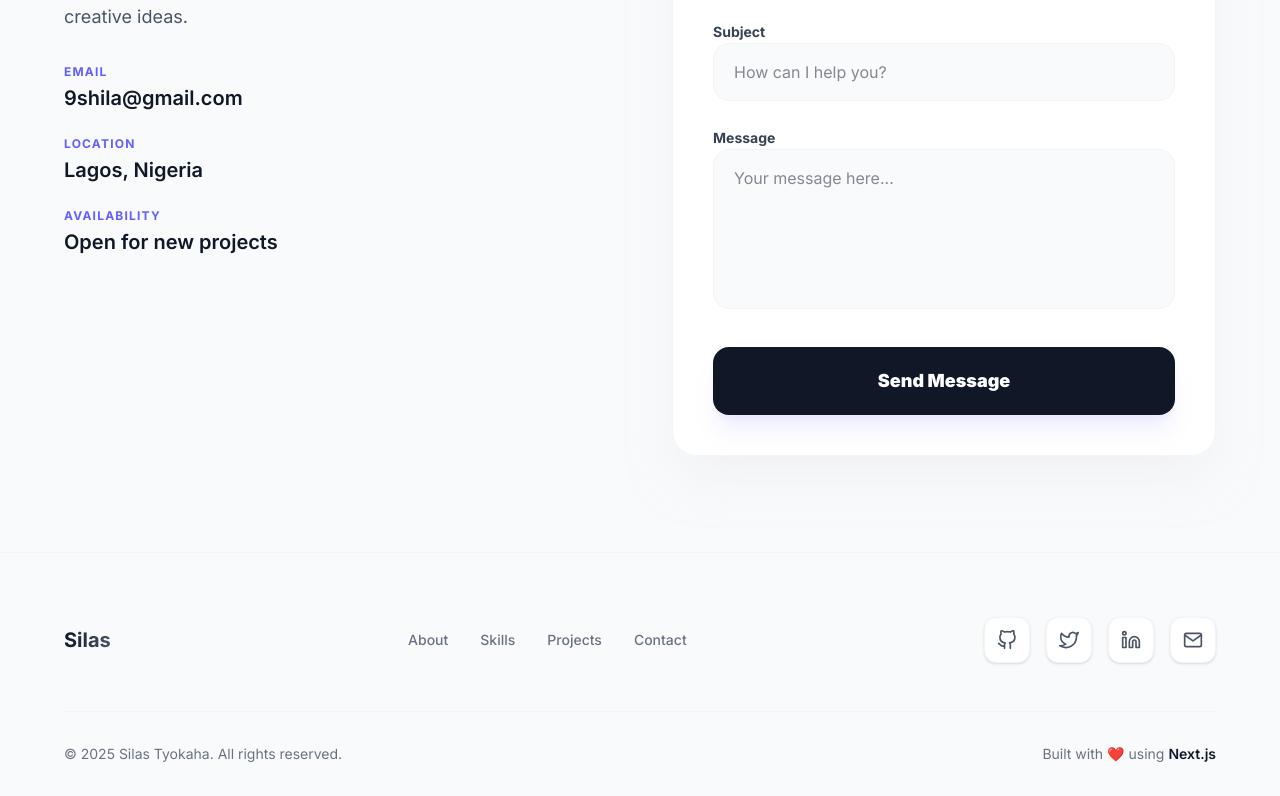
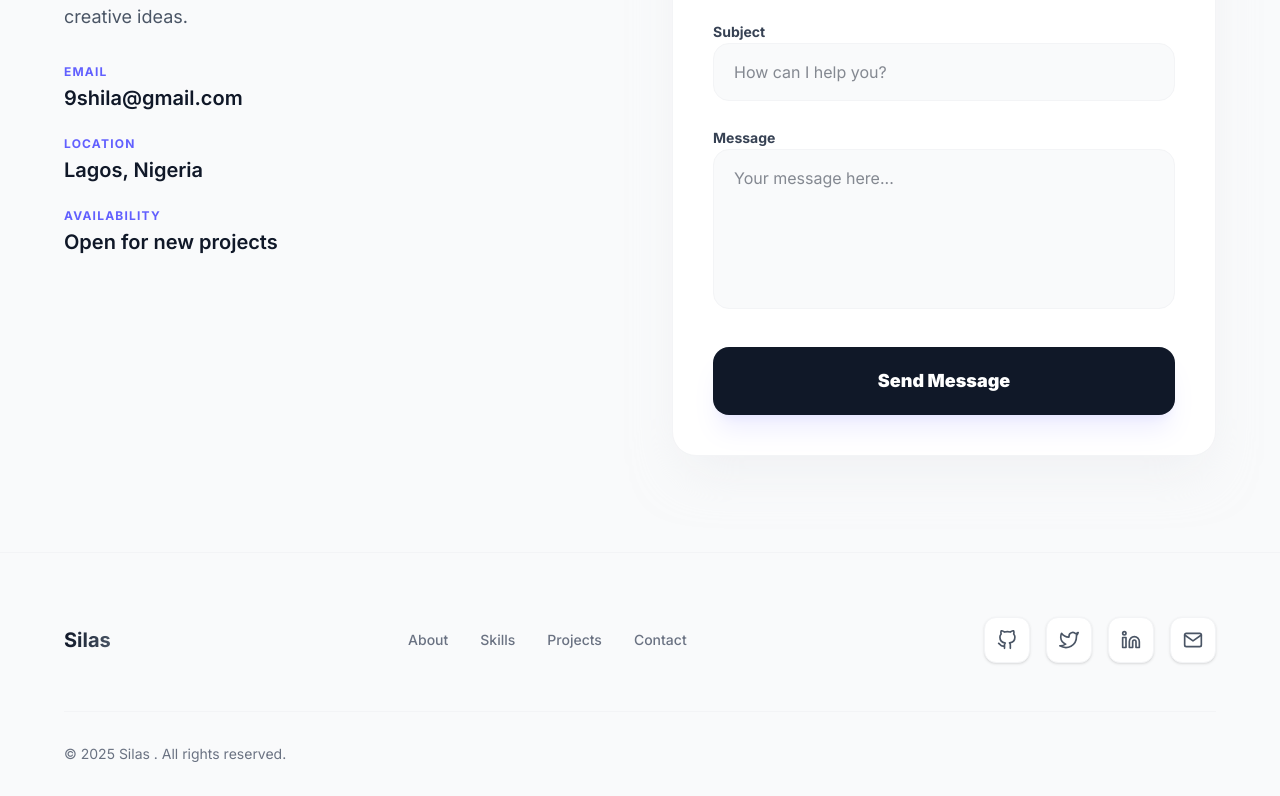
Before and after one commit to silassdev/didactic-octo, a Next.js app: page / in a window 1280 px wide. Shown: the part 7914-8710 px from the top of the page. Built offline with nearby package versions, Linux system fonts and the light colour scheme.

Commit message:
Update Footer.tsx

```diff
--- a/components/layout/Footer.tsx
+++ b/components/layout/Footer.tsx
@@ -45,12 +45,7 @@ export default function Footer() {
         </div>
 
         <div className="flex flex-col md:flex-row justify-between items-center pt-8 border-t border-gray-100 dark:border-gray-900 gap-4 text-sm text-gray-500 dark:text-gray-400">
-          <p>© {new Date().getFullYear()} Silas Tyokaha. All rights reserved.</p>
-          <p className="flex items-center gap-1">
-            Built with
-            <span className="text-pink-500">❤️</span>
-            using <span className="font-semibold text-gray-900 dark:text-white">Next.js</span>
-          </p>
+          <p>© {new Date().getFullYear()} Silas . All rights reserved.</p>
         </div>
       </div>
     </footer>
```
